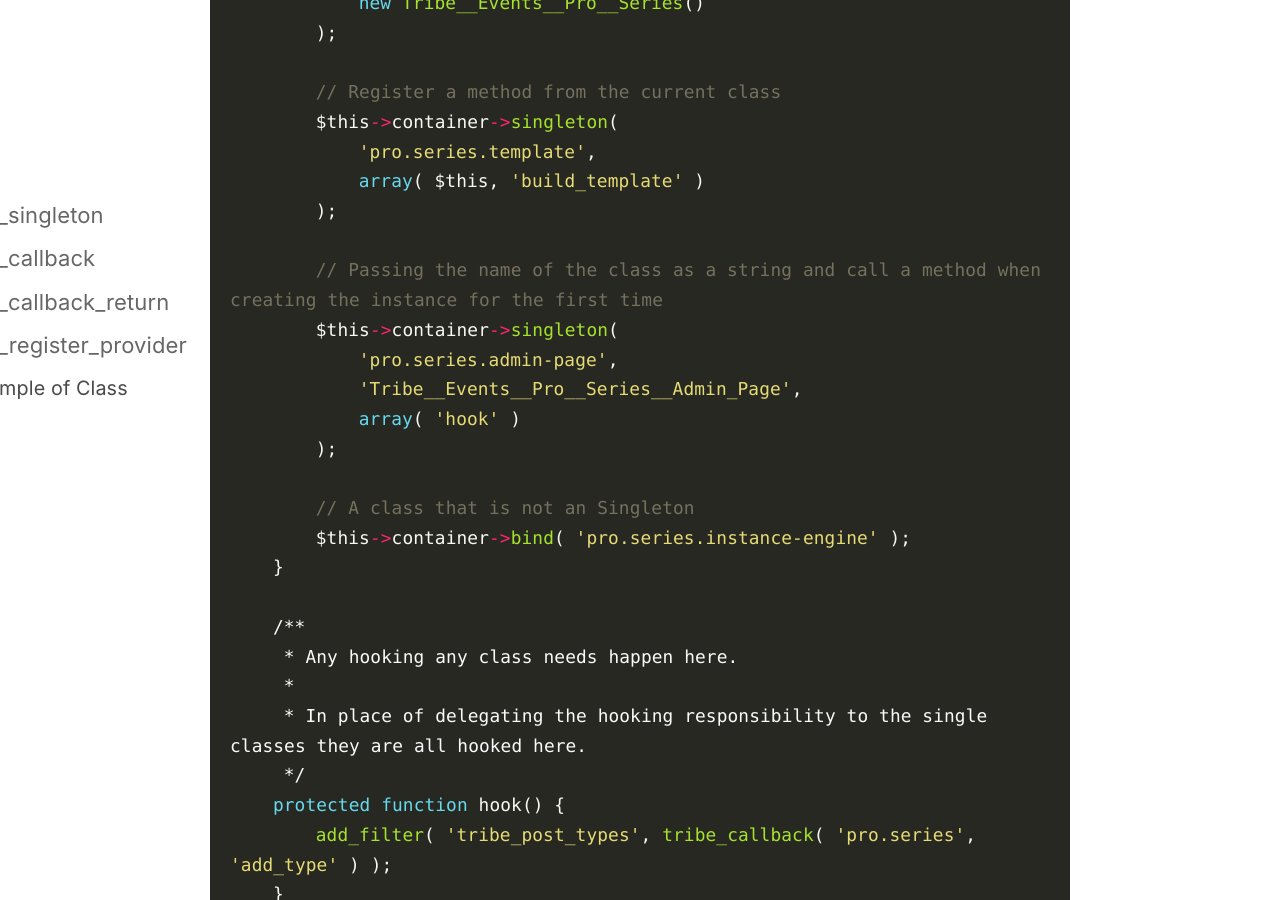
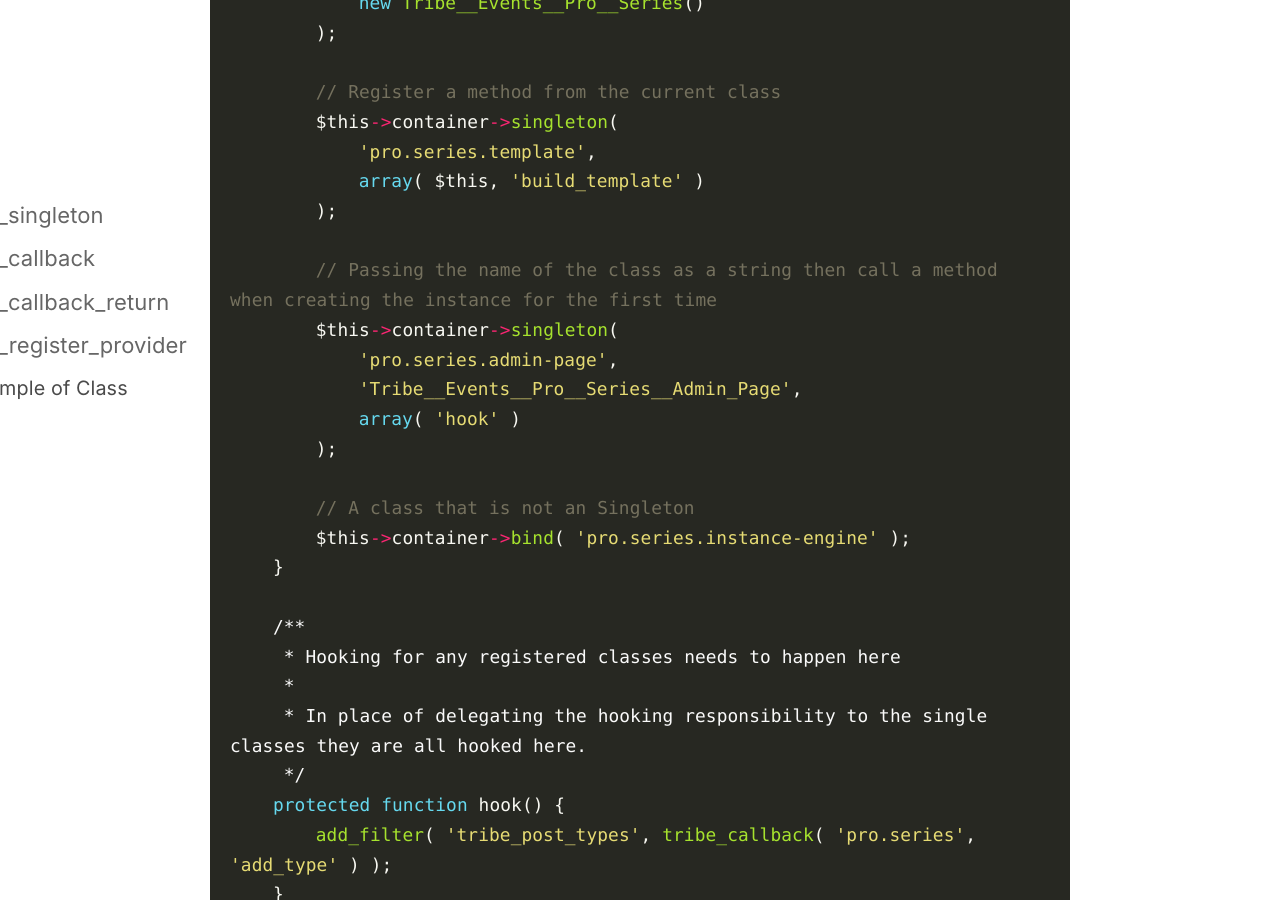
Before and after one commit to moderntribe/products-engineering, a Jekyll site: the page built from _posts/2018-03-26-service-provider.md, in a window 1280 px wide and 900 px high, scrolled down 5854 px. Built offline with Jekyll 4.4.1, drawn with Linux system fonts in a browser that asks for light colours; nearby versions of some CDN libraries.

Commit message:
Two more little changes reported by @camwyn

```diff
--- a/_posts/2018-03-26-service-provider.md
+++ b/_posts/2018-03-26-service-provider.md
@@ -155,7 +155,7 @@ class Tribe__Events__Pro__Series__Service_Provider
 			array( $this, 'build_template' )
 		);
 
-		// Passing the name of the class as a string and call a method when creating the instance for the first time
+		// Passing the name of the class as a string then call a method when creating the instance for the first time
 		$this->container->singleton(
 			'pro.series.admin-page',
 			'Tribe__Events__Pro__Series__Admin_Page',
@@ -167,7 +167,7 @@ class Tribe__Events__Pro__Series__Service_Provider
 	}
 
 	/**
-	 * Any hooking any class needs happen here.
+	 * Hooking for any registered classes needs to happen here
 	 *
 	 * In place of delegating the hooking responsibility to the single classes they are all hooked here.
 	 */
```
